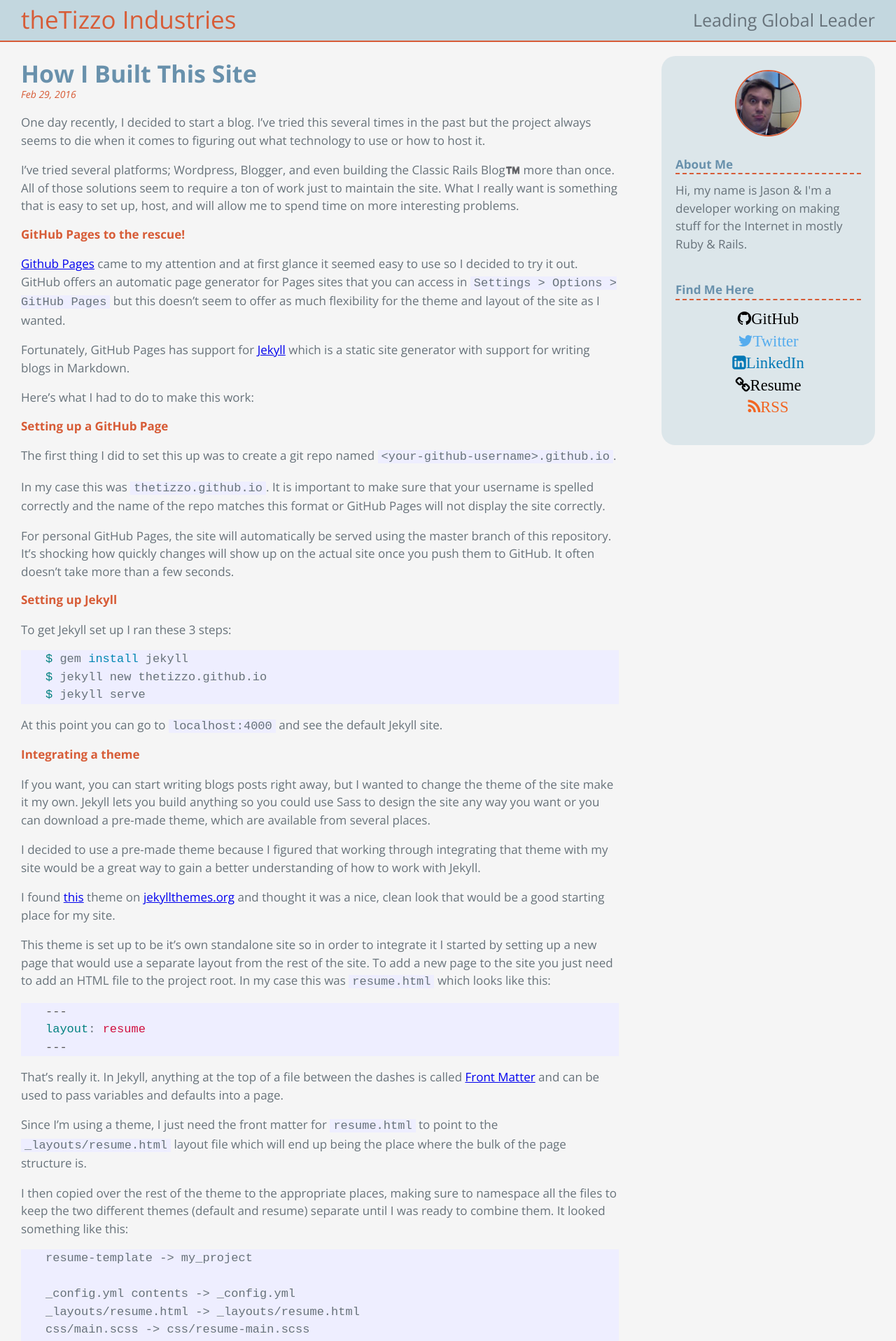
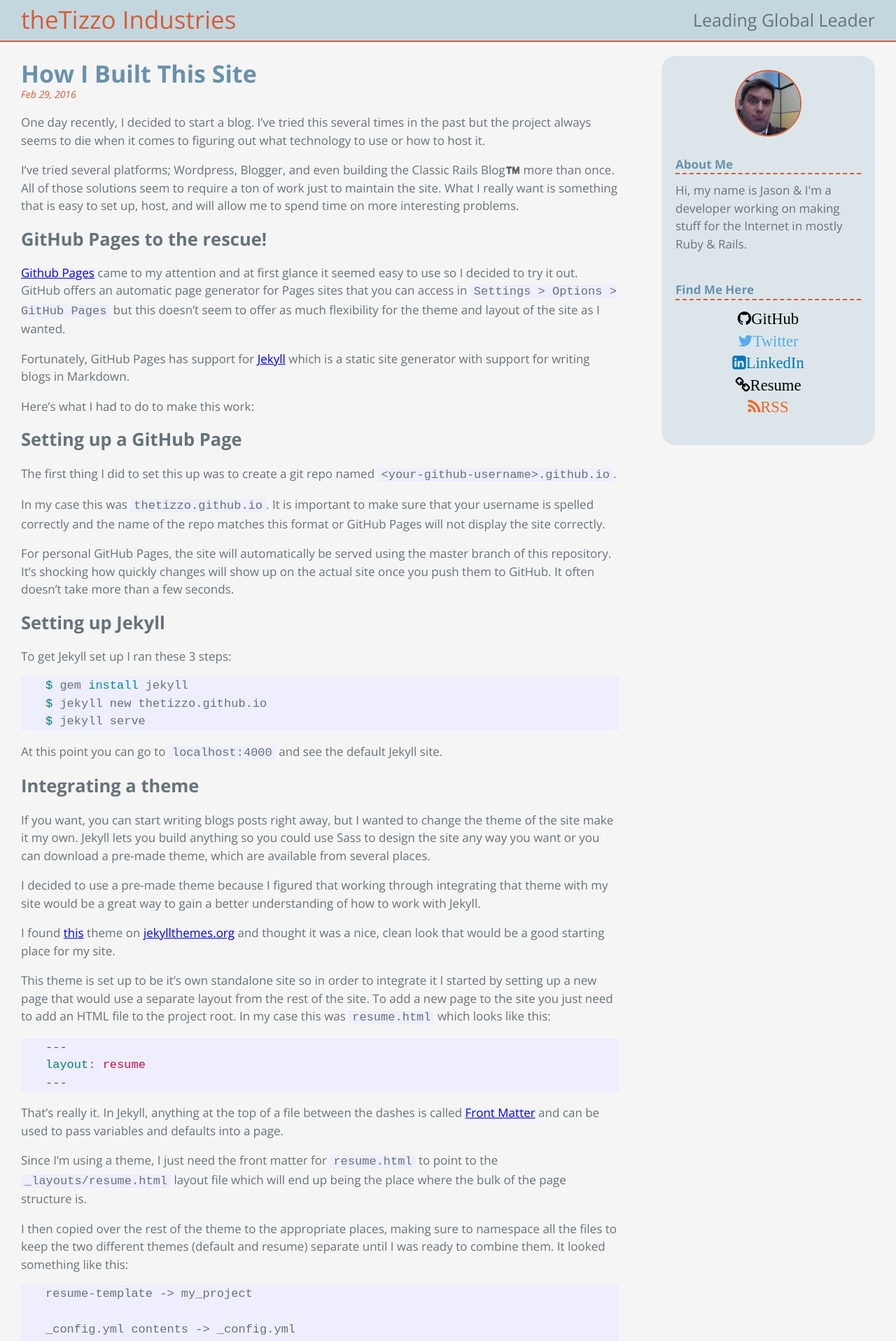
Before and after one commit to thetizzo/thetizzo.github.io, a Jekyll site: the page built from _posts/2016-02-29-how-i-built-this-site.md, in a window 1280 px wide. Shown: the top 1916 px of the page at 70% size. Built offline with Jekyll 4.4.1, drawn with Linux system fonts in a browser that asks for light colours; nearby versions of some CDN libraries.

Commit message:
Update size of headers

````diff
--- a/_posts/2016-02-29-how-i-built-this-site.md
+++ b/_posts/2016-02-29-how-i-built-this-site.md
@@ -9,7 +9,7 @@
 
 I’ve tried several platforms; Wordpress, Blogger, and even building the Classic Rails Blog™️ more than once. All of those solutions seem to require a ton of work just to maintain the site.  What I really want is something that is easy to set up, host, and will allow me to spend time on more interesting problems.
 
-#### GitHub Pages to the rescue!
+## GitHub Pages to the rescue!
 
 [Github Pages](https://pages.github.com/) came to my attention and at first glance it seemed easy to use so I decided to try it out. GitHub offers an automatic page generator for Pages sites that you can access in `Settings > Options > GitHub Pages` but this doesn't seem to offer as much flexibility for the theme and layout of the site as I wanted.
 
@@ -17,7 +17,7 @@
 
 Here's what I had to do to make this work:
 
-#### Setting up a GitHub Page
+## Setting up a GitHub Page
 
 The first thing I did to set this up was to create a git repo named `<your-github-username>.github.io`.
 
@@ -25,7 +25,7 @@
 
 For personal GitHub Pages, the site will automatically be served using the master branch of this repository.  It's shocking how quickly changes will show up on the actual site once you push them to GitHub.  It often doesn't take more than a few seconds.
 
-#### Setting up Jekyll
+## Setting up Jekyll
 
 To get Jekyll set up I ran these 3 steps:
 
@@ -37,7 +37,7 @@
 
 At this point you can go to `localhost:4000` and see the default Jekyll site.
 
-#### Integrating a theme
+## Integrating a theme
 
 If you want, you can start writing blogs posts right away, but I wanted to change the theme of the site make it my own. Jekyll lets you build anything so you could use Sass to design the site any way you want or you can download a pre-made theme, which are available from several places.
 
@@ -71,7 +71,7 @@
 
 I was then able to build a resume page using this theme while leaving the rest of the existing site alone. Once that was finished, I merged the styles from the resume page into the default layout by removing the default theme styles and removing the namespace for the resume styles and files so they would apply everywhere on the site.
 
-#### Using Font Awesome with Jekyll
+## Using Font Awesome with Jekyll
 
 I personally love [Font Awesome](https://fortawesome.github.io/Font-Awesome/). If you haven't heard of Font Awesome, it's a set of icons that you can easily include in your site.  They are included as a font to your site so you can easily customize them with CSS.
 
@@ -81,7 +81,7 @@
 <link rel="stylesheet" href="https://maxcdn.bootstrapcdn.com/font-awesome/4.5.0/css/font-awesome.min.css">
 ```
 
-#### Setting up a custom domain
+## Setting up a custom domain
 
 Another nice thing about GitHub Pages is that they offer a super easy way to put your own custom domain on the site.  This is nice because it gives you the performance benefits of GitHub's CDN but also let's the site have the feel of a completely custom website.
 
@@ -93,7 +93,7 @@
 
 That's it!
 
-#### Adding Google Analytics
+## Adding Google Analytics
 
 To add Google Analytics to the site I created a file, `_includes/google_analytics.html`, and put in the code snippet that Google gives you when you sign up for Analytics which looks something like this:
 
@@ -118,7 +118,7 @@
 </head>
 ```
 
-#### Adding SSL
+## Adding SSL
 
 This isn't strictly necessary because the code for the site is all public anyway but it's more fun to have an HTTPS site.
 
@@ -126,6 +126,6 @@
 
 For the rest of the set up I followed this [post](https://www.benburwell.com/posts/configuring-cloudflare-universal-ssl/) and everything went swimmingly.  Once everything was set up it took a couple hours for the SSL to be provisioned and the Page Rules to take affect.
 
-#### Have fun!
+## Have fun!
 
 Hopefully this was helpful.  Good luck and have fun with your new, highly advanced GitHub page.
````
